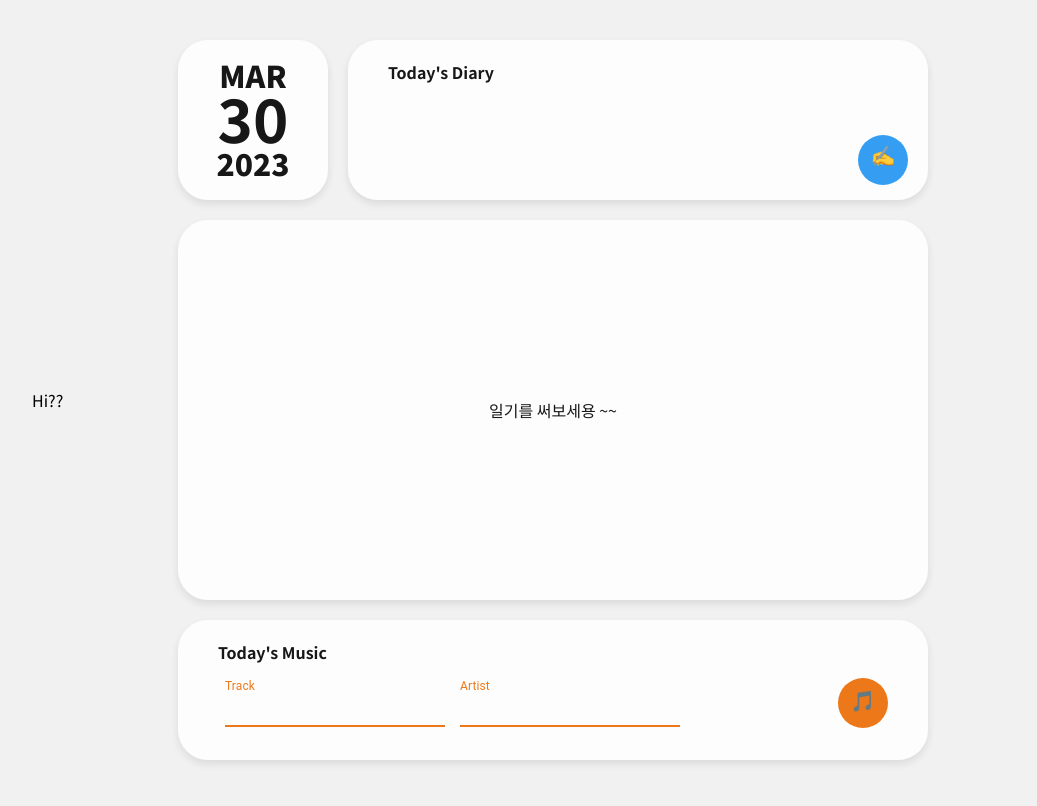
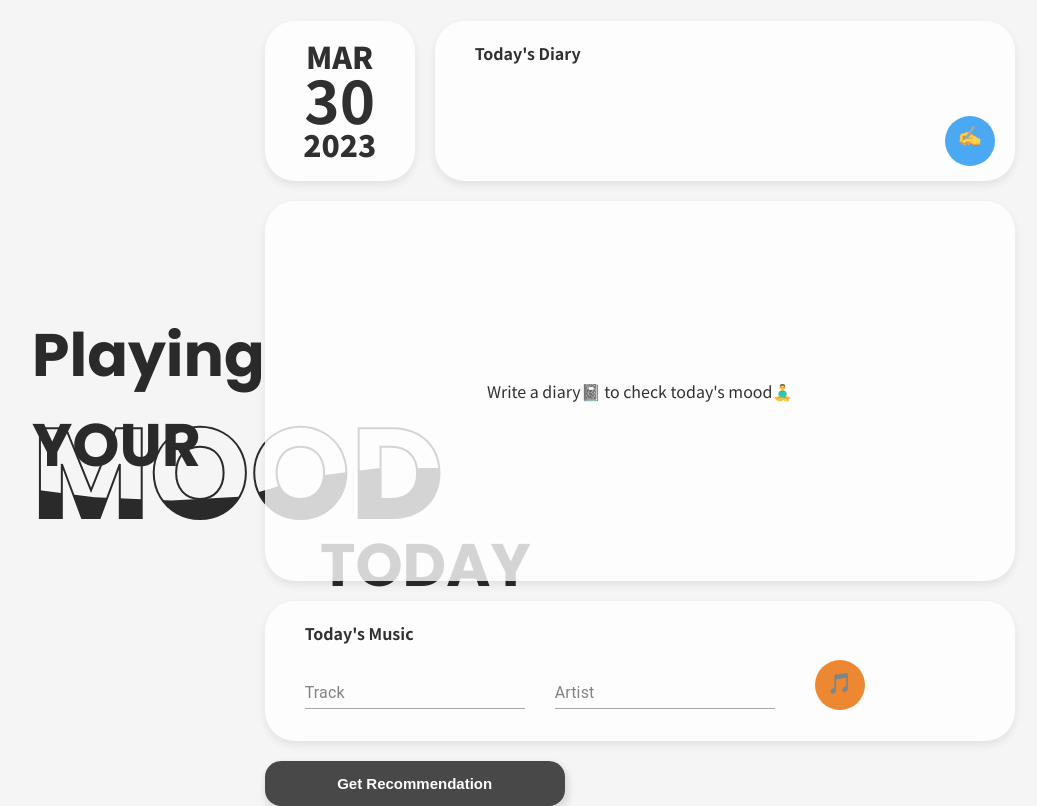
Before and after one commit to jimniDev/Setiment-Analysis-Music, a React (Create React App) app: page / in a window 1280 px wide. Shown: the whole page, without its empty margins (160-1197 px from the left). Built offline with nearby package versions, Linux system fonts and the light colour scheme; no server answers.

Commit message:
FEAT: Main Logo Animation

```diff
--- a/src/App.css
+++ b/src/App.css
@@ -1,6 +1,8 @@
+@import url("https://fonts.googleapis.com/css?family=Poppins:100,200,300,400,500,600,700,800,900");
+
 html, body {
   /* background: linear-gradient(to right top, #D198c5FF, #E0C568FF); */
-  background: #f1f1f1;
+  background: #f5f5f5;
   width: 100%;
   height: 100%;
   /* overflow: hidden; */
--- a/src/CurrentDate.js
+++ b/src/CurrentDate.js
@@ -12,13 +12,14 @@ export function CurrentDate() {
     let year = newDate.getFullYear();
 
     return (
-        <div style={{ textAlign: `center`,
+        <div style={{
+                        textAlign: `center`,
                         verticalAlign: `middle`,
                         position:  `relative`,
                         width: `110px`,
                         height: `120px`,
                         background: `#FFFFFF`,
-                        opacity: `0.9`,
+                        opacity: `0.8`,
                         borderRadius: `30px`,
                         padding: `20px`,
                         display: `inline-block`,
--- a/src/Home.js
+++ b/src/Home.js
@@ -1,6 +1,7 @@
 import { useEffect } from "react";
 import { InputForm } from "./InputForm";
 import { MusicSearch } from "./MusicSearch";
+import { Logo } from "./Logo";
 
 import styles from "./Home.module.css";
 
@@ -8,10 +9,14 @@ export function Home() {
 
   return (
   <div className={styles.frame}>
-    <div className={`${styles.container}`}>Hi??</div>
+    <div className={styles.container}>
+        <Logo />
+
+    </div>
     <div className={styles.container}>
         <InputForm />
         <MusicSearch/>
+        <button className={styles.recommendBtn} type="sumbit">Get Recommendation</button>
     </div>
 
   </div>
--- a/src/Home.module.css
+++ b/src/Home.module.css
@@ -22,4 +22,20 @@
 .item:nth-child(2) {
     width: 60%;
     display: inline;
+    justify-content: center;
 }
+
+.recommendBtn {
+    width: 40%;
+    height: 6%;
+    background: #000000;
+    opacity: 0.7;
+    box-shadow: 2px 4px 7px 2px rgba(0, 0, 0, 0.15);
+    border-radius: 16px;
+    border: #000000;
+    margin-top: 20px;
+    cursor: pointer;
+    font-size: 15px;
+    font-weight: 700;
+    color: #FFFFFF;
+}
--- a/src/InputForm.module.css
+++ b/src/InputForm.module.css
@@ -17,7 +17,7 @@
     vertical-align: middle;
     position: relative;
     background-color: #FFFFFF;
-    opacity: 0.9;
+    opacity: 0.8;
     border-radius: 30px;
     padding: 20px 40px;
     filter: drop-shadow(0px 4px 4px rgba(0, 0, 0, 0.1));
@@ -40,7 +40,7 @@
     width: 500px;
     height: 120px;
     background-color: #FFFFFF;
-    opacity: 0.9;
+    opacity: 0.8;
     border-radius: 30px;
     padding: 20px 40px;
     filter: drop-shadow(0px 4px 4px rgba(0, 0, 0, 0.1));
--- /dev/null
+++ b/src/Logo.js
@@ -0,0 +1,21 @@
+import { useEffect } from "react";
+import styles from "./Logo.module.css";
+import classNames from 'classnames/bind';
+
+export function Logo() {
+    const cx = classNames.bind(styles);
+
+    return (
+        <div>
+            <div className={cx('line1', {line: true})}><p>Playing</p></div>
+            <div className={cx('line2', {line: true})}><p>YOUR</p></div>
+
+            <div className={cx('content')}>
+                <h2>MOOD</h2>
+                <h2>MOOD</h2>
+            </div>
+
+            <div className={cx('line3', {line: true})}><p>TODAY</p></div>
+        </div>
+    );
+}
--- /dev/null
+++ b/src/Logo.module.css
@@ -0,0 +1,87 @@
+/* @import url('https://fonts.googleapis.com/css?family=Titan+One'); */
+@import url("https://fonts.googleapis.com/css?family=Poppins:100,200,300,400,500,600,700,800,900");
+
+p, h2 {
+    margin: 0;
+}
+
+
+.line {
+    text-align: left;
+    font-family: "Poppins", sans-serif;
+    color: #2a2a2a;
+}
+
+.line1{
+    font-weight: 700;
+    font-size: 60px;
+}
+
+.line2{
+    font-weight: 700;
+    font-size: 60px;
+    /* text-decoration-line: underline; */
+}
+
+.line3{
+    font-weight: 700;
+    font-size: 60px;
+    position: absolute;
+    bottom: 190px;
+    left: 480px;
+}
+
+
+.content {
+    font-family: "Poppins", sans-serif;
+    /* position: relative;  */
+}
+
+.content > h2 {
+    color: rgb(255, 255, 255);
+    font-size: 8em;
+    position: absolute;
+    bottom: 230px;
+    /* transform: translate(-50%, -50%); */
+}
+
+.content > h2:nth-child(1) {
+    color: transparent;
+    -webkit-text-stroke: 2px #2a2a2a;
+}
+
+.content h2:nth-child(2) {
+    color: #2a2a2a;
+    animation: animate 4s ease-in-out infinite;
+}
+
+@keyframes animate {
+    0%,
+    100% {
+        clip-path: polygon(
+        0% 45%,
+        16% 44%,
+        33% 50%,
+        54% 60%,
+        70% 61%,
+        84% 59%,
+        100% 52%,
+        100% 100%,
+        0% 100%
+        );
+    }
+
+    50% {
+        clip-path: polygon(
+        0% 60%,
+        15% 65%,
+        34% 66%,
+        51% 62%,
+        67% 50%,
+        84% 45%,
+        100% 46%,
+        100% 100%,
+        0% 100%
+        );
+    }
+}
--- a/src/MusicSearch.js
+++ b/src/MusicSearch.js
@@ -86,11 +86,11 @@ export function MusicSearch(props) {
         <label className={styles.musicAreaLabel}>Today's Music</label>
         <form className={styles.formArea} onSubmit={handleSubmit}>
           <div className={styles.trackField}>
-            <TextField  id="standard-basic" label="Track" variant="standard" color="warning" focused
+            <TextField  id="standard-basic" label="Track" variant="standard" color="warning"
                         value={inputMusic.userInput.track} onChange={handleTrackChange} />
           </div>
           <div className={styles.artistField}>
-            <TextField  id="standard-basic" label="Artist" variant="standard" color="warning" focused
+            <TextField  id="standard-basic" label="Artist" variant="standard" color="warning"
                         value={inputMusic.userInput.artist} onChange={handleArtistChange} />
           </div>
 
--- a/src/MusicSearch.module.css
+++ b/src/MusicSearch.module.css
@@ -2,7 +2,7 @@
     width: 100%;
     height: 100px;
     background-color: #FFFFFF;
-    opacity: 0.9;
+    opacity: 0.8;
     border-radius: 30px;
     padding: 20px 40px;
     filter: drop-shadow(0px 4px 4px rgba(0, 0, 0, 0.1));
@@ -22,16 +22,16 @@
     margin-top: 15px;
 }
 
-.trackField {
-    flex-basis: 35%;
-}
+/* .trackField {
+    flex-basis: 10%;
+} */
 .artistField {
-    flex-basis: 35%;
+    margin-left: 30px;
 }
 
 .searchBtn {
-    position: absolute;
-    right: 40px;
+    /* position: absolute; */
+    right: 20px;
     float: right;
     width: 50px;
     height: 50px;
@@ -39,6 +39,7 @@
     background-color: #ed6c02;
     border: #ed6c02;
     padding-bottom: 5px;
+    margin-left: 40px;
     font-size: 20px;
     cursor: pointer;
     /* filter: drop-shadow(0px 4px 4px rgba(0, 0, 0, 0.1));  */
--- a/src/inputForm.js
+++ b/src/inputForm.js
@@ -67,7 +67,7 @@ export function InputForm(props) {
         </div>
         <div className={styles.sentimentAreaDown}>
           <div className={styles.result} status={status}>
-            {status === "unwrite" && <p>일기를 써보세용 ~~ </p>}
+            {status === "unwrite" && <p> Write a diary📓 to check today's mood🧘‍♂️</p>}
             {status === "Waiting" &&
               <Dna
                 visible={true}
```
